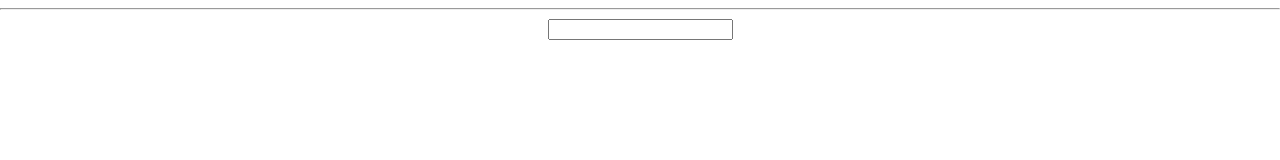
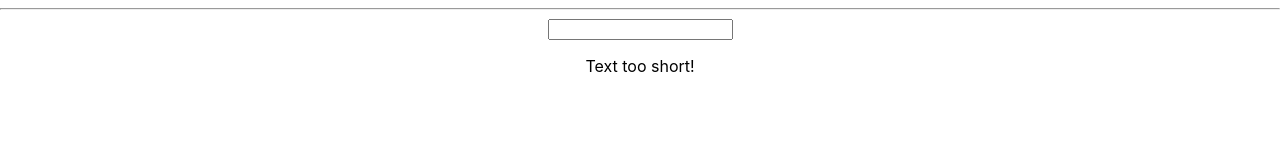
Before and after one commit to jamesdesigns/react-app-build, a React (Create React App) app: page / in a window 1280 px wide. Shown: the top 160 px of the page. Built offline with nearby package versions, Linux system fonts and the light colour scheme.

Commit message:
Changes to input length

```diff
--- a/src/App.js
+++ b/src/App.js
@@ -1,6 +1,7 @@
 // import React from 'react';
 import React, { Component } from 'react';
 import './App.css';
+import Validation from './Validation/Validation';
 
 class App extends Component {
 state = {
@@ -22,6 +23,7 @@ render() {
      onChange={this.inputChangedHandler}
      value={this.state.userInput} />
      <p>{this.state.userInput}</p>
+     <Validation inputLength={this.state.userInput.length} />
     </div>
   );
 }
--- a/src/Validation/Validation.js
+++ b/src/Validation/Validation.js
@@ -1 +1,15 @@
-const validation =
+import React from 'react';
+
+const validation = (props) => {
+    return (
+        <div>
+            {
+            props.inputLength > 5 ?
+            <p>Text long enough</p> :
+            <p>Text too short!</p>
+            }
+        </div>
+    );
+}
+
+export default validation;
```
